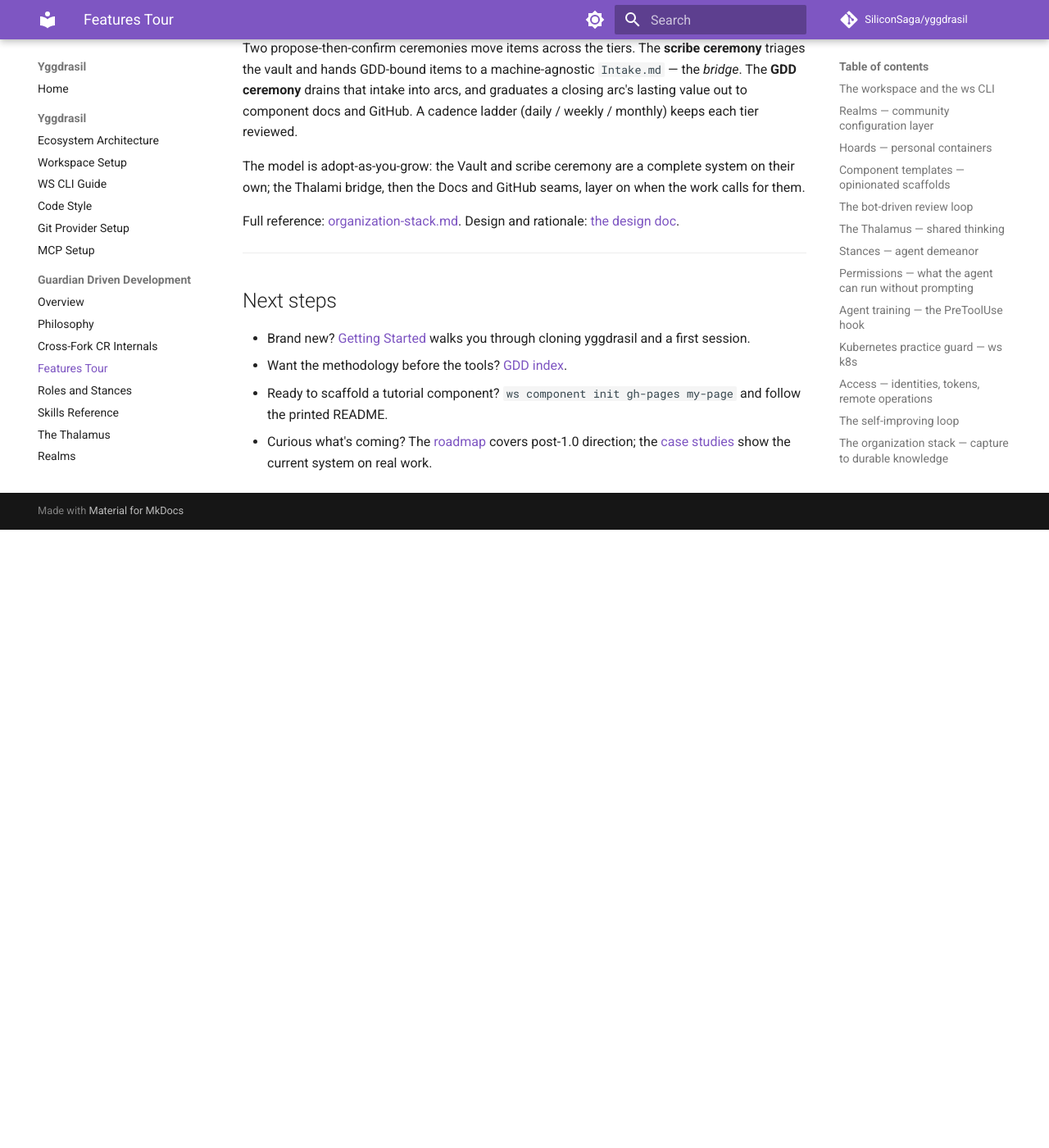
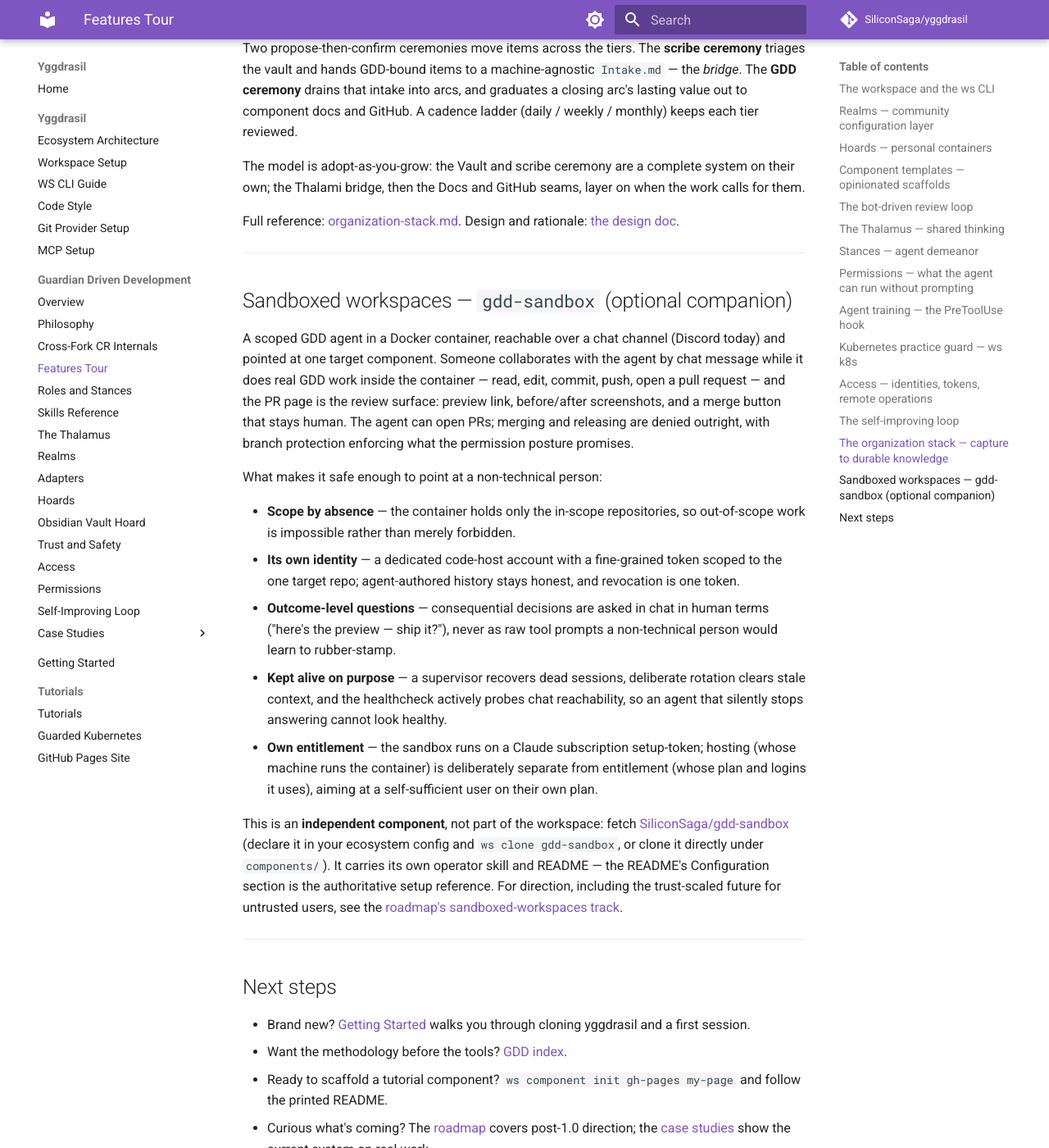
Before and after one commit to SiliconSaga/yggdrasil, an MkDocs documentation site: the page built from docs/gdd/features.md, in a window 1280 px wide and 1400 px high, scrolled down 7287 px. Shown: the whole window at 82% size. Built offline with MkDocs 1.6.1 and Material for MkDocs 9.7.7, drawn with Linux system fonts in a browser that asks for light colours; comment, search, counter and statistics services are not loaded; before the commit the page ends 7933 px from its top, so only the background shows below that.

Commit message:
docs: v1.1 prep — sandbox headliner, features-tour entry, case-study voice pass
CHANGELOG gains the v1.1 Unreleased section (gdd-sandbox headliner + the #147 CI/license entries) — restoring the [1.0.0] header a working-tree merge had swallowed. The features tour gains the sandboxed-workspaces entry (optional companion, fetched separately). The contributor-review case study gets the remaining author-voice tweaks from the v1.0 human pass.

Co-Authored-By: Rasmus Praestholm <cervator@gmail.com>

```diff
--- a/docs/gdd/features.md
+++ b/docs/gdd/features.md
@@ -174,6 +174,22 @@
 
 ---
 
+## Sandboxed workspaces — `gdd-sandbox` (optional companion)
+
+A scoped GDD agent in a Docker container, reachable over a chat channel (Discord today) and pointed at one target component. Someone collaborates with the agent by chat message while it does real GDD work inside the container — read, edit, commit, push, open a pull request — and the PR page is the review surface: preview link, before/after screenshots, and a merge button that stays human. The agent can open PRs; merging and releasing are denied outright, with branch protection enforcing what the permission posture promises.
+
+What makes it safe enough to point at a non-technical person:
+
+- **Scope by absence** — the container holds only the in-scope repositories, so out-of-scope work is impossible rather than merely forbidden.
+- **Its own identity** — a dedicated code-host account with a fine-grained token scoped to the one target repo; agent-authored history stays honest, and revocation is one token.
+- **Outcome-level questions** — consequential decisions are asked in chat in human terms ("here's the preview — ship it?"), never as raw tool prompts a non-technical person would learn to rubber-stamp.
+- **Kept alive on purpose** — a supervisor recovers dead sessions, deliberate rotation clears stale context, and the healthcheck actively probes chat reachability, so an agent that silently stops answering cannot look healthy.
+- **Own entitlement** — the sandbox runs on a Claude subscription setup-token; hosting (whose machine runs the container) is deliberately separate from entitlement (whose plan and logins it uses), aiming at a self-sufficient user on their own plan.
+
+This is an **independent component**, not part of the workspace: fetch [SiliconSaga/gdd-sandbox](https://github.com/SiliconSaga/gdd-sandbox) (declare it in your ecosystem config and `ws clone gdd-sandbox`, or clone it directly under `components/`). It carries its own operator skill and README — the README's Configuration section is the authoritative setup reference. For direction, including the trust-scaled future for untrusted users, see the [roadmap's sandboxed-workspaces track](roadmap.md#sandboxed-workspaces--containerized-trust-scaled-execution).
+
+---
+
 ## Next steps
 
 - Brand new? [Getting Started](../getting-started.md) walks you through cloning yggdrasil and a first session.
```
Also changed, not shown: CHANGELOG.md (+6 -1 lines), docs/gdd/case-studies/terasology-contributor-review.md (+3 -3 lines).
